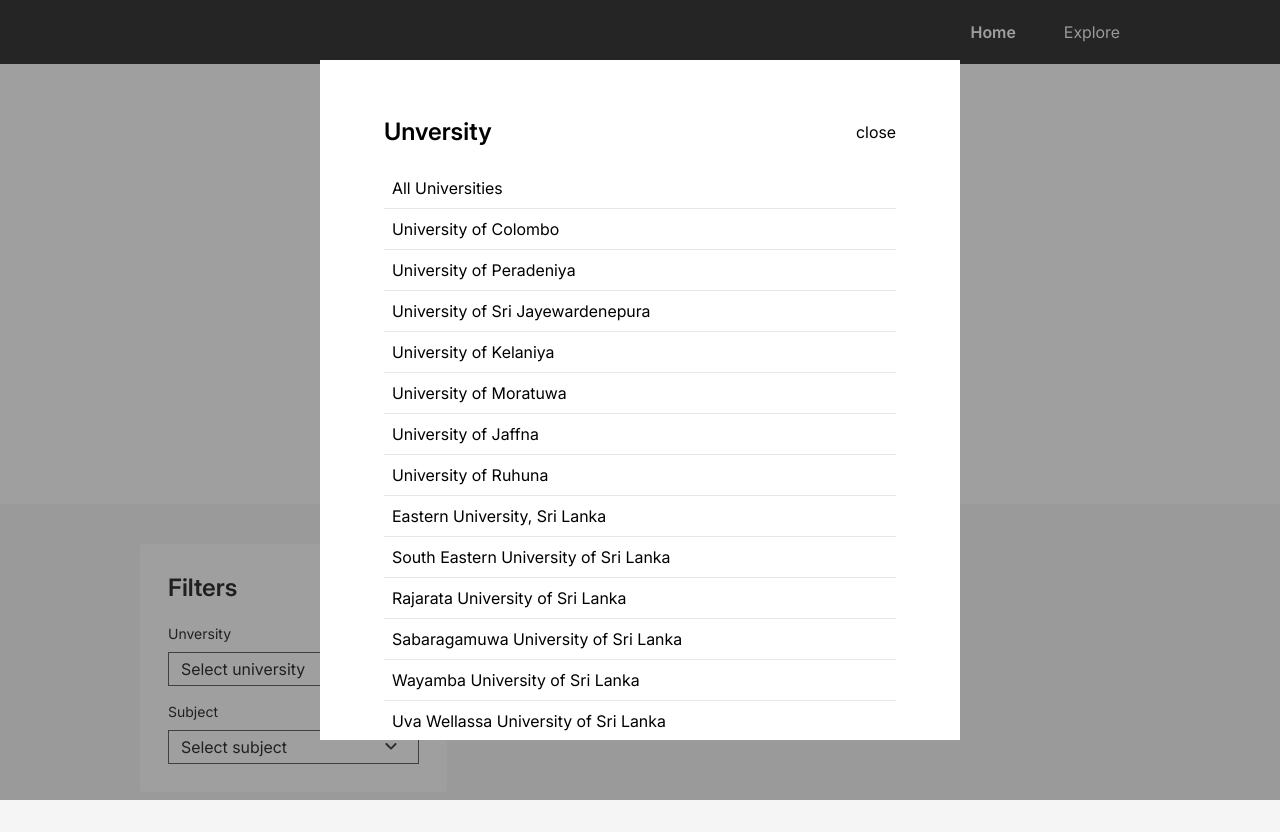
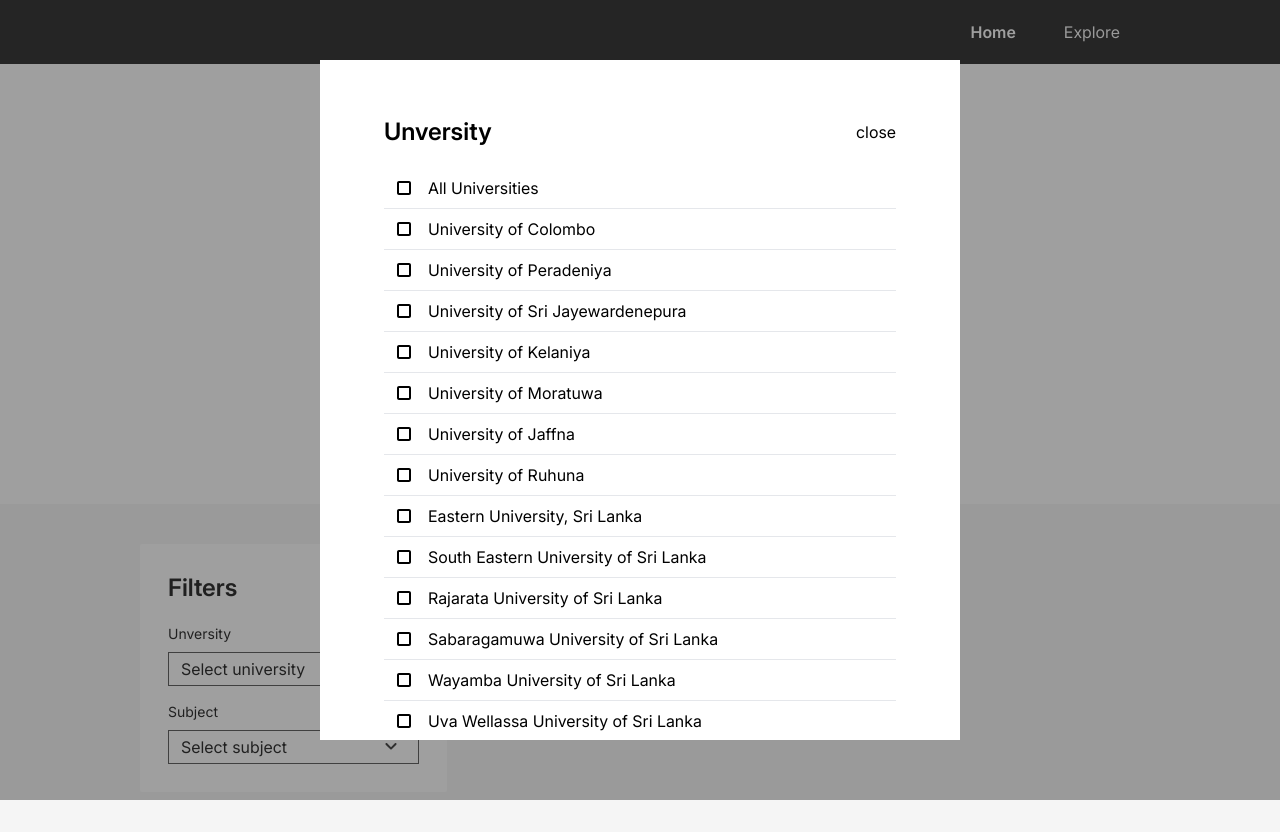
Before and after one commit to qkenn/findmycourse-react, a React (Vite) app: page / in a window 1280 px wide. Both pictures are taken after a click on the button "Select university". Built offline with nearby package versions, Linux system fonts and the light colour scheme.

Commit message:
feat: add checkboxes to filters for indicating checked status

```diff
--- /dev/null
+++ b/src/components/Checkbox.jsx
@@ -0,0 +1,15 @@
+export default function Checkbox({ checked }) {
+  if (checked) {
+    return (
+      <svg width="24" height="24" viewBox="0 0 24 24" className="flex-shrink-0">
+        <path d="M7 5a2 2 0 0 0-2 2v10a2 2 0 0 0 2 2h10a2 2 0 0 0 2-2V7a2 2 0 0 0-2-2H7zm4 10.414-2.707-2.707 1.414-1.414L11 12.586l3.793-3.793 1.414 1.414L11 15.414z"></path>
+      </svg>
+    );
+  } else {
+    return (
+      <svg width="24" height="24" viewBox="0 0 24 24" className="flex-shrink-0">
+        <path d="M7 5c-1.103 0-2 .897-2 2v10c0 1.103.897 2 2 2h10c1.103 0 2-.897 2-2V7c0-1.103-.897-2-2-2H7zm0 12V7h10l.002 10H7z"></path>
+      </svg>
+    );
+  }
+}
--- a/src/components/Filter.jsx
+++ b/src/components/Filter.jsx
@@ -1,5 +1,6 @@
 import { useContext, useState } from 'react';
 import { ProgrammeContext } from '../pages/HomePage';
+import Checkbox from './Checkbox';
 
 export function Filter({ type, defaultOption, options }) {
   const [showFilter, setShowFilter] = useState(false);
@@ -60,21 +61,32 @@
                     filter.reset();
                     searchProgrammes(programmes.query);
                   }}
-                  className={`cursor-pointer p-2 ${isResetSelected ? 'bg-neutral-100' : null}`}
+                  className={`flex cursor-pointer gap-3 p-2 ${isResetSelected ? 'bg-neutral-100' : null}`}
                 >
-                  {type === 'university' ? 'All Universities' : 'All Subjects'}
+                  {isResetSelected ? (
+                    <Checkbox checked={true} />
+                  ) : (
+                    <Checkbox checked={false} />
+                  )}
+
+                  <span>{filter.defaultFilterText}</span>
                 </li>
                 {options.map((e) => (
                   <li
                     key={e.id}
                     value={e.name}
-                    className={`cursor-pointer p-2 ${filter.selected(e.id) && 'bg-neutral-100'}`}
+                    className={`flex cursor-pointer items-center gap-3 p-2 ${filter.selected(e.id) && 'bg-neutral-100'}`}
                     onClick={() => {
                       setIsResetSelected(false);
                       filter.filter(e.id);
                     }}
                   >
-                    {e.name}
+                    {filter.selected(e.id) ? (
+                      <Checkbox checked={true} />
+                    ) : (
+                      <Checkbox checked={false} />
+                    )}
+                    <span>{e.name}</span>
                   </li>
                 ))}
               </ul>
--- a/src/pages/HomePage.jsx
+++ b/src/pages/HomePage.jsx
@@ -5,7 +5,6 @@
 
 export const ProgrammeContext = createContext();
 
-//
 function programmesReducer(programmes, { type, payload }) {
   switch (type) {
     case 'SEARCH_START':
```
